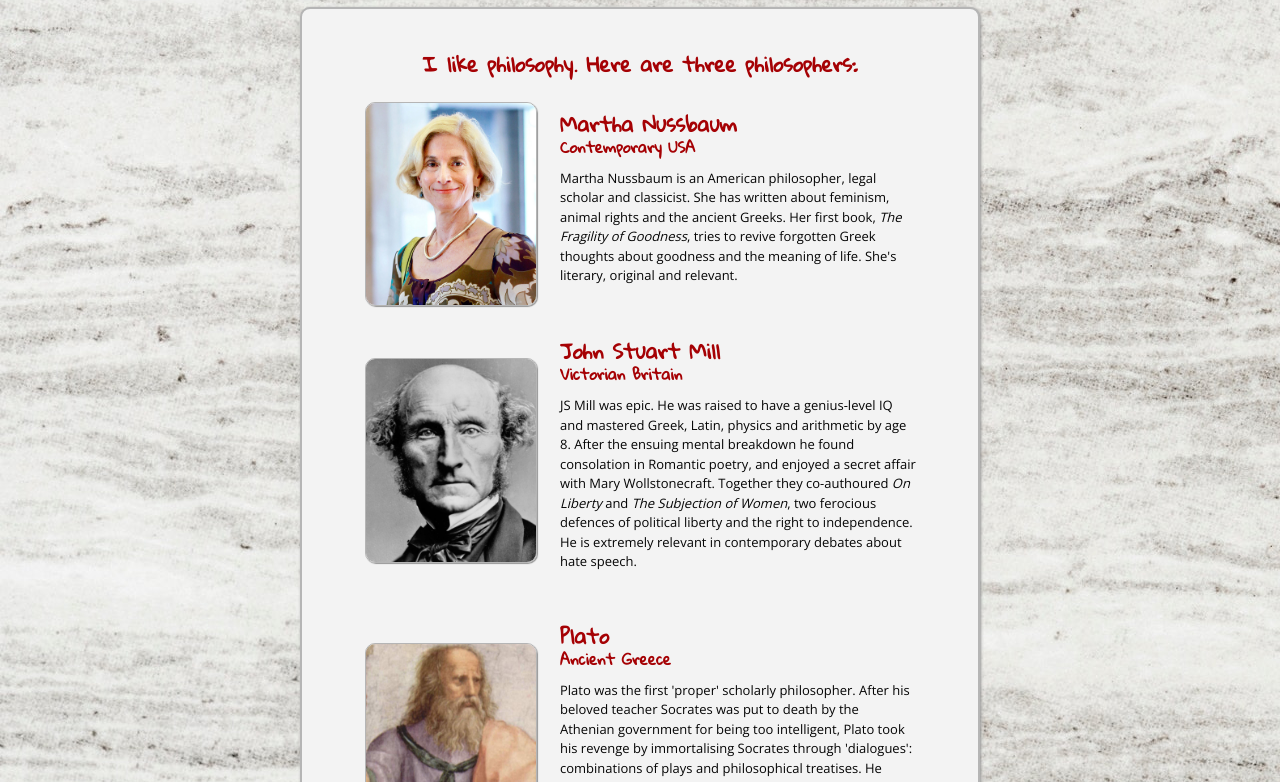
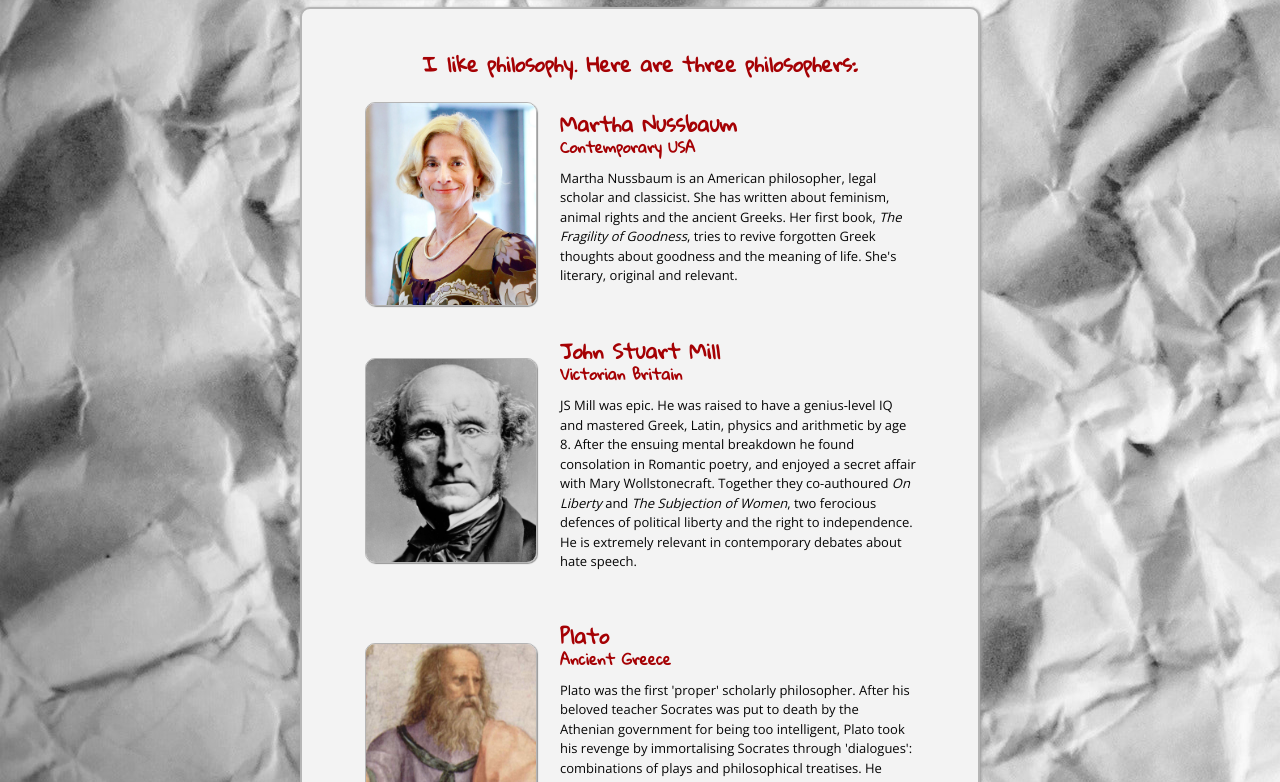
Before and after one commit to HarryKingdon/profile, a plain HTML site: page index.html in a window 1280 px wide. Shown: the part 597-1379 px from the top of the page. Drawn offline with nearby package versions, Linux system fonts and the light colour scheme.

Commit message:
make my profile prettier

```diff
--- a/style.css
+++ b/style.css
@@ -21,7 +21,7 @@ body {
   font-family: 'Gloria Hallelujah', sans-serif;
   color: rgb(5, 5, 5);
   line-height: 1;
-  background-image: url("images/texture.jpg");
+  background-image: url("images/paper.jpg");
   background-attachment: fixed;
 }
 
```
Also changed, not shown: images/paper.jpg (added).
